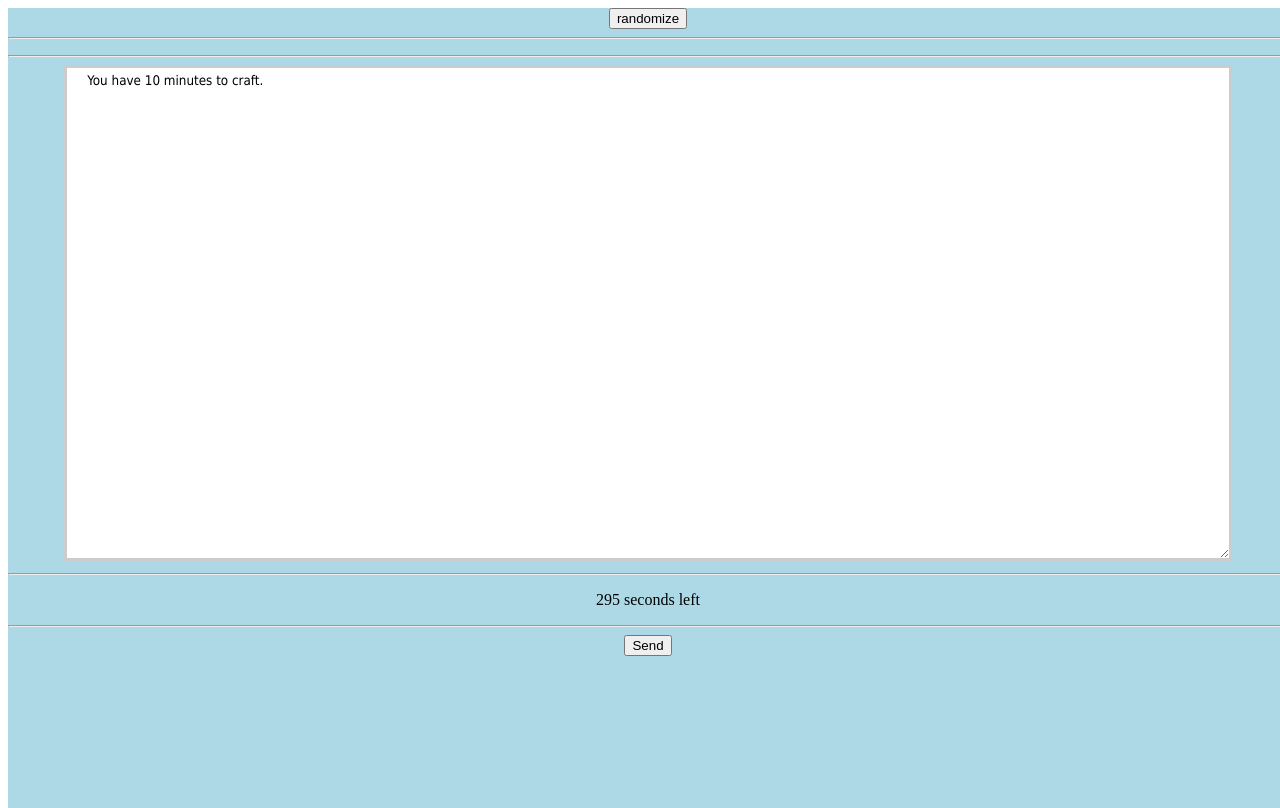
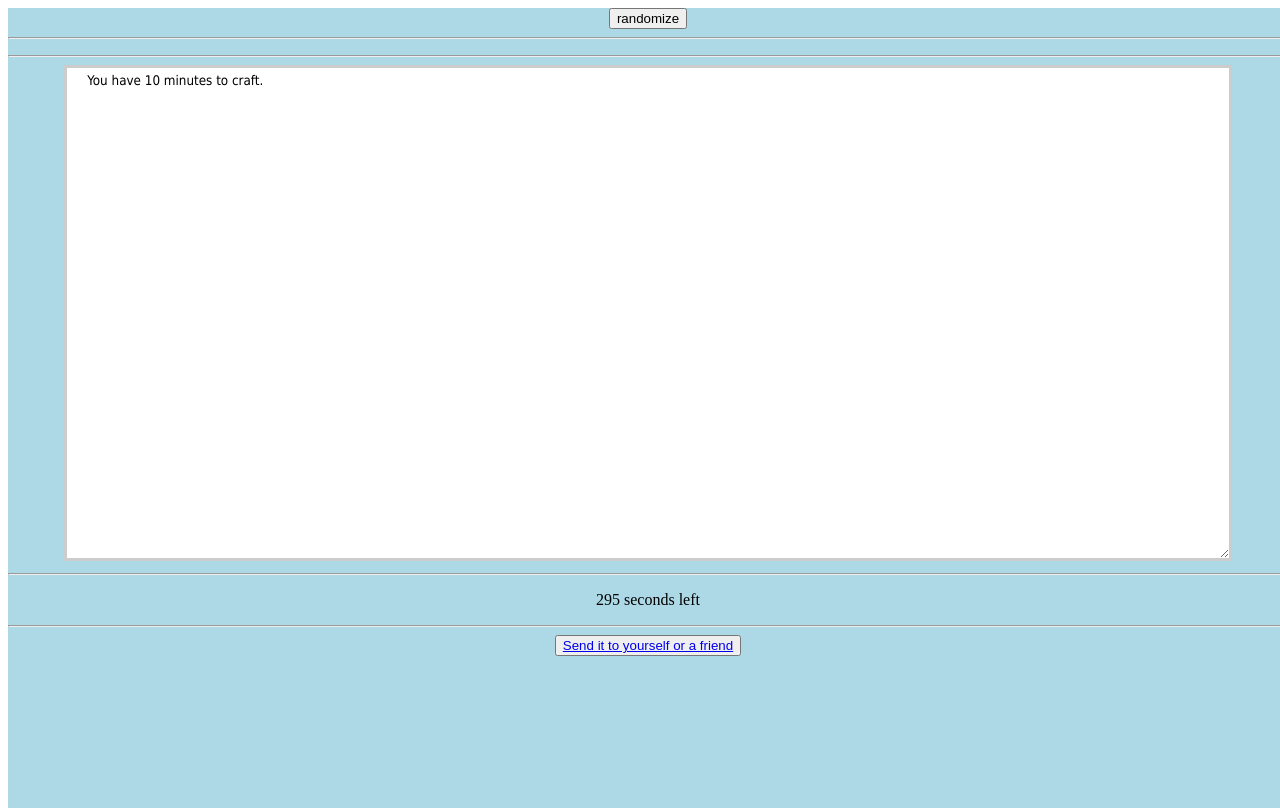
Before and after one commit to lateralcongestion/prompts, a plain HTML site: page index.html in a window 1280 px wide. Drawn offline with Linux system fonts and the light colour scheme.

Commit message:
Update index.html
email button added. let's see if this works.

```diff
--- a/index.html
+++ b/index.html
@@ -18,7 +18,7 @@
      </textarea><hr>
 
      <p id="timer"></p><hr>
-     <input type="button" onclick="location.href=&quot;mailto:masterlook12@gmail.com?body=&quot;+document.getElementById(&quot;ta1&quot;).value;" value="Send">
+     <button> <a href="mailto:masterlook12@gmail.com">Send it to yourself or a friend </button></a>
     </div>
 
 <script src ="prompts.js"></script>
```
